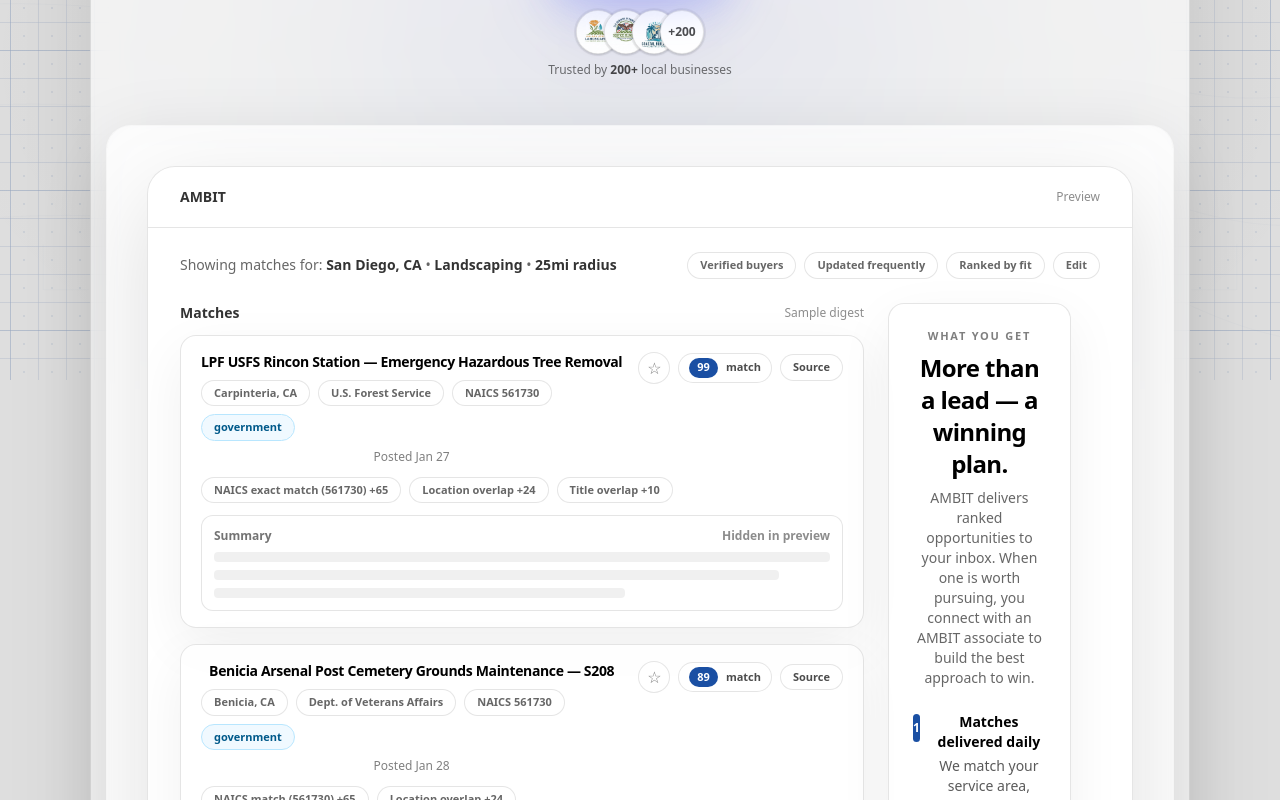
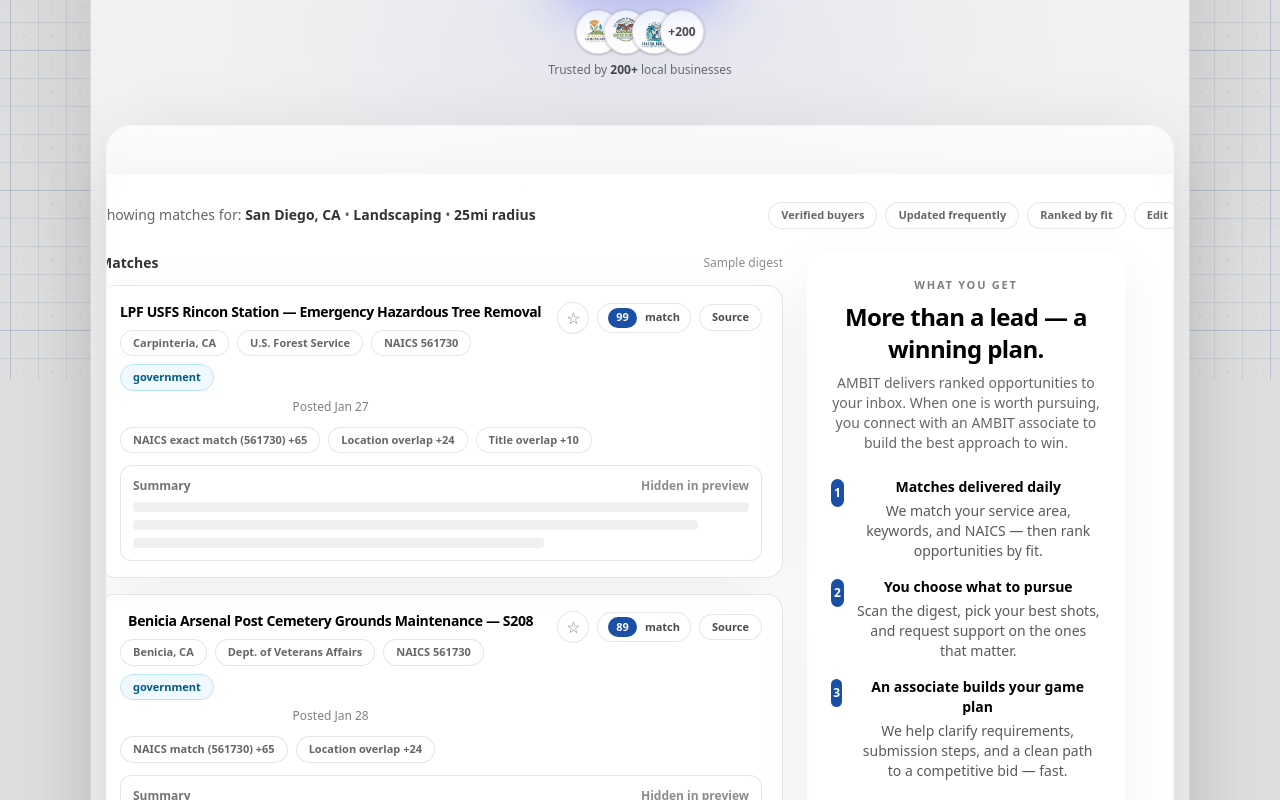
Before and after one commit to seansevrix/ambit, a Next.js app: page / in a window 1280 px wide. Shown: the part 420-1220 px from the top of the page. Built offline with nearby package versions, Linux system fonts and the light colour scheme.

Commit message:
Make landing preview float (no border) + widen layout

```diff
--- a/app/components/LandingEmailPreview.tsx
+++ b/app/components/LandingEmailPreview.tsx
@@ -9,7 +9,7 @@ type PreviewMatch = {
   agency: string;
   naics: string;
   segment: "residential" | "commercial" | "government";
-  posted: string; // display string
+  posted: string;
   score: number;
   reasons: string[];
 };
@@ -48,8 +48,7 @@ const SAMPLE: PreviewMatch[] = [
 ];
 
 function segmentPill(segment: PreviewMatch["segment"]) {
-  if (segment === "residential")
-    return "border-emerald-200 bg-emerald-50 text-emerald-800";
+  if (segment === "residential") return "border-emerald-200 bg-emerald-50 text-emerald-800";
   if (segment === "commercial") return "border-indigo-200 bg-indigo-50 text-indigo-800";
   return "border-sky-200 bg-sky-50 text-sky-800";
 }
@@ -58,7 +57,12 @@ function SegmentLabel({ segment }: { segment: PreviewMatch["segment"] }) {
   const label =
     segment === "residential" ? "residential" : segment === "commercial" ? "commercial" : "government";
   return (
-    <span className={`inline-flex items-center rounded-full border px-3 py-1 text-[11px] font-semibold ${segmentPill(segment)}`}>
+    <span
+      className={[
+        "inline-flex items-center rounded-full border px-3 py-1 text-[11px] font-semibold",
+        segmentPill(segment),
+      ].join(" ")}
+    >
       {label}
     </span>
   );
@@ -95,7 +99,6 @@ function EmailMatchCard({ m }: { m: PreviewMatch }) {
   return (
     <div className="rounded-2xl border border-black/10 bg-white/90 shadow-[0_18px_55px_rgba(0,0,0,0.06)]">
       <div className="px-5 py-4">
-        {/* top row */}
         <div className="flex items-start justify-between gap-4">
           <div className="min-w-0">
             <div className="truncate text-sm font-black tracking-tight text-black">{m.title}</div>
@@ -110,7 +113,6 @@ function EmailMatchCard({ m }: { m: PreviewMatch }) {
             <div className="mt-2 text-xs text-black/50">Posted {m.posted}</div>
           </div>
 
-          {/* right controls like the email */}
           <div className="shrink-0 flex items-center gap-2">
             <button
               type="button"
@@ -131,14 +133,12 @@ function EmailMatchCard({ m }: { m: PreviewMatch }) {
           </div>
         </div>
 
-        {/* reasons row */}
         <div className="mt-3 flex flex-wrap gap-2">
           {m.reasons.slice(0, 3).map((r) => (
             <ReasonChip key={r} text={r} />
           ))}
         </div>
 
-        {/* “locked” blur content */}
         <div className="mt-3 rounded-xl border border-black/10 bg-white p-3">
           <div className="flex items-center justify-between">
             <div className="text-xs font-semibold text-black/55">Summary</div>
@@ -169,22 +169,13 @@ function Step({ n, title, body }: { n: string; title: string; body: string }) {
   );
 }
 
-/**
- * This component is meant to replace your current landing preview panel content.
- */
 export default function LandingEmailPreview() {
   return (
-    <div className="rounded-[28px] bg-white/70 backdrop-blur-md shadow-[0_30px_90px_rgba(0,0,0,0.12)] border border-black/10 overflow-hidden">
-      {/* top bar (keeps the “big panel” feel) */}
-      <div className="px-8 py-5 border-b border-black/10">
-        <div className="flex items-center justify-between">
-          <div className="text-sm font-semibold text-black/80">AMBIT</div>
-          <div className="text-xs text-black/45">Preview</div>
-        </div>
-      </div>
-
-      {/* header row */}
-      <div className="px-8 pt-6">
+    <div className="w-full">
+      {/* Floating panel shell (NO border) */}
+      <div className="rounded-[36px] bg-white/55 backdrop-blur-xl shadow-[0_30px_90px_rgba(0,0,0,0.12)]">
+        <div className="px-8 pt-7 pb-8">
+          {/* Context row */}
           <div className="flex flex-col gap-3 md:flex-row md:items-center md:justify-between">
             <div className="text-sm text-black/60">
               Showing matches for:{" "}
@@ -200,12 +191,10 @@ export default function LandingEmailPreview() {
               <Pill>Edit</Pill>
             </div>
           </div>
-      </div>
 
-      {/* main content: left email-like list, right what-you-get */}
-      <div className="px-8 pb-8 pt-6">
-        <div className="grid gap-6 lg:grid-cols-[1.35fr_0.85fr]">
-          {/* LEFT */}
+          {/* Two columns */}
+          <div className="mt-6 grid items-start gap-6 lg:grid-cols-[1.35fr_0.85fr]">
+            {/* LEFT: Just the cards (no stretching background) */}
             <div>
               <div className="mb-3 flex items-center justify-between">
                 <div className="text-sm font-semibold text-black/80">Matches</div>
@@ -226,8 +215,8 @@ export default function LandingEmailPreview() {
               </div>
             </div>
 
-          {/* RIGHT */}
-          <aside className="h-fit rounded-2xl border border-black/10 bg-white/85 p-6 shadow-[0_18px_55px_rgba(0,0,0,0.06)]">
+            {/* RIGHT: What you get (single clean card) */}
+            <aside className="rounded-2xl bg-white/85 p-6 shadow-[0_18px_55px_rgba(0,0,0,0.06)]">
               <div className="text-[11px] font-black tracking-[0.16em] text-black/50">WHAT YOU GET</div>
 
               <h3 className="mt-2 text-2xl font-black tracking-tight text-black">
@@ -282,5 +271,6 @@ export default function LandingEmailPreview() {
           </div>
         </div>
       </div>
+    </div>
   );
 }
--- a/app/page.tsx
+++ b/app/page.tsx
@@ -304,10 +304,10 @@ export default function HomePage() {
 
             {/* ✅ PREVIEW STRIP — replaced with LandingEmailPreview */}
             <div className="mt-12 -mx-2 sm:-mx-6 lg:-mx-10 overflow-hidden rounded-3xl bg-white/60 backdrop-blur-xl ring-1 ring-white/60 shadow-[0_24px_80px_rgba(0,0,0,0.14)]">
-              <div className="p-7 sm:p-10">
-                <LandingEmailPreview />
-                <div className="mt-6 text-sm text-black/60">{heroSubtitle}</div>
-              </div>
+              <div className="mt-12 -mx-2 sm:-mx-6 lg:-mx-10">
+  <LandingEmailPreview />
+  <div className="mt-6 text-sm text-black/60">{heroSubtitle}</div>
+</div>
             </div>
           </div>
         </div>
```
Lines whose indentation alone changed are shown as unchanged.
